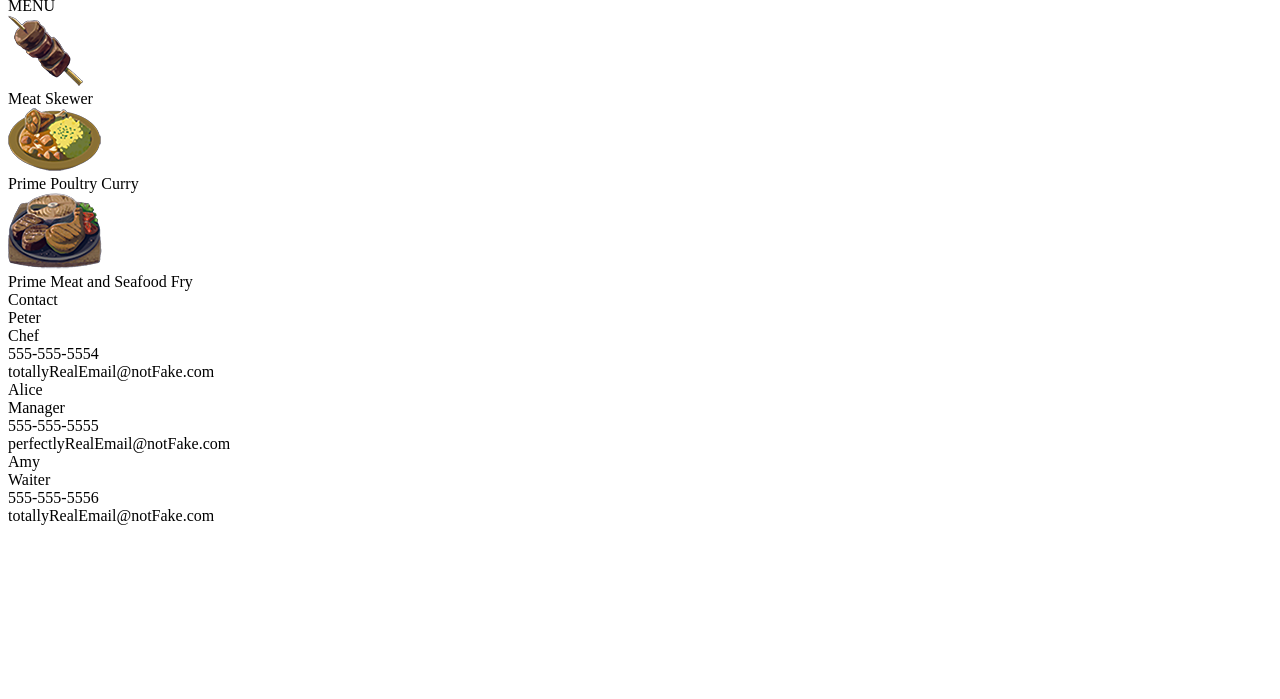
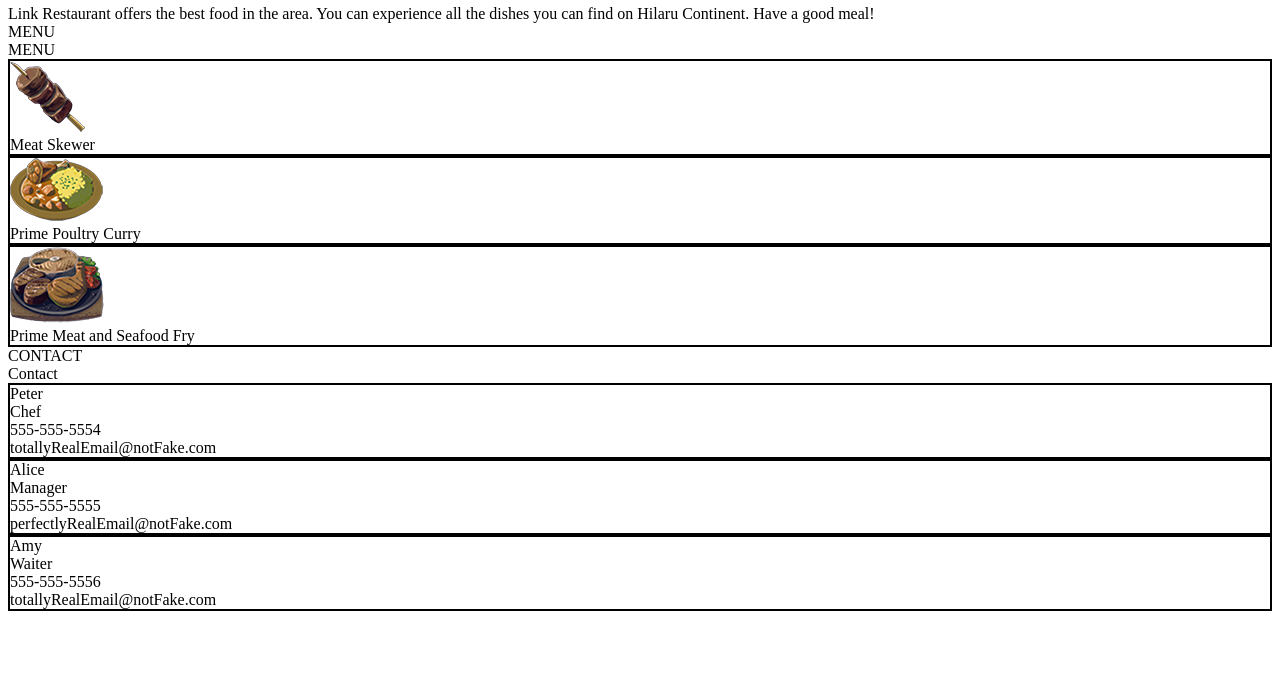
Before and after one commit to z1youRA/Restaurant, a website built with webpack: page dist/index.html in a window 1280 px wide. Shown: the part 101-800 px from the top of the page. Built offline with nearby package versions, Linux system fonts and the light colour scheme.

Commit message:
link stylesheet to js file

```diff
--- a/package.json
+++ b/package.json
@@ -9,6 +9,8 @@
   "author": "z1youRA",
   "license": "ISC",
   "devDependencies": {
+    "css-loader": "^6.5.1",
+    "style-loader": "^3.3.1",
     "webpack": "^5.66.0",
     "webpack-cli": "^4.9.1"
   }
--- a/src/index.js
+++ b/src/index.js
@@ -1,6 +1,13 @@
 import {buildBaseOn, createHomeOn, createMenuOn, createContactOn} from './base.js';
+import './styles.css';
 
-const content = document.getElementById('content');
-createHomeOn(content);
-createMenuOn(content);
-createContactOn(content);
+const pageLoad = (() => {
+    const content = document.getElementById('content');
+    const homeTab = document.getElementById('home-tab');
+    const menuTab = document.getElementById('menu-tab');
+    const contactTab = document.getElementById('contact-tab');
+    createHomeOn(homeTab);
+    createMenuOn(menuTab);
+    createContactOn(contactTab);
+
+})();
--- /dev/null
+++ b/src/styles.css
@@ -0,0 +1,5 @@
+.menu-block,
+.home-block,
+.contact-block {
+    border: 2px solid;
+}
--- a/webpack.config.js
+++ b/webpack.config.js
@@ -8,4 +8,12 @@ module.exports = {
     filename: 'main.js',
     path: path.resolve(__dirname, 'dist'),
   },
+  module: {
+    rules: [
+      {
+        test: /\.css$/i,
+        use: ['style-loader', 'css-loader'],
+      },
+    ],
+  },
 };
```
Also changed, not shown: dist/index.html, dist/main.js, 1 other file.
